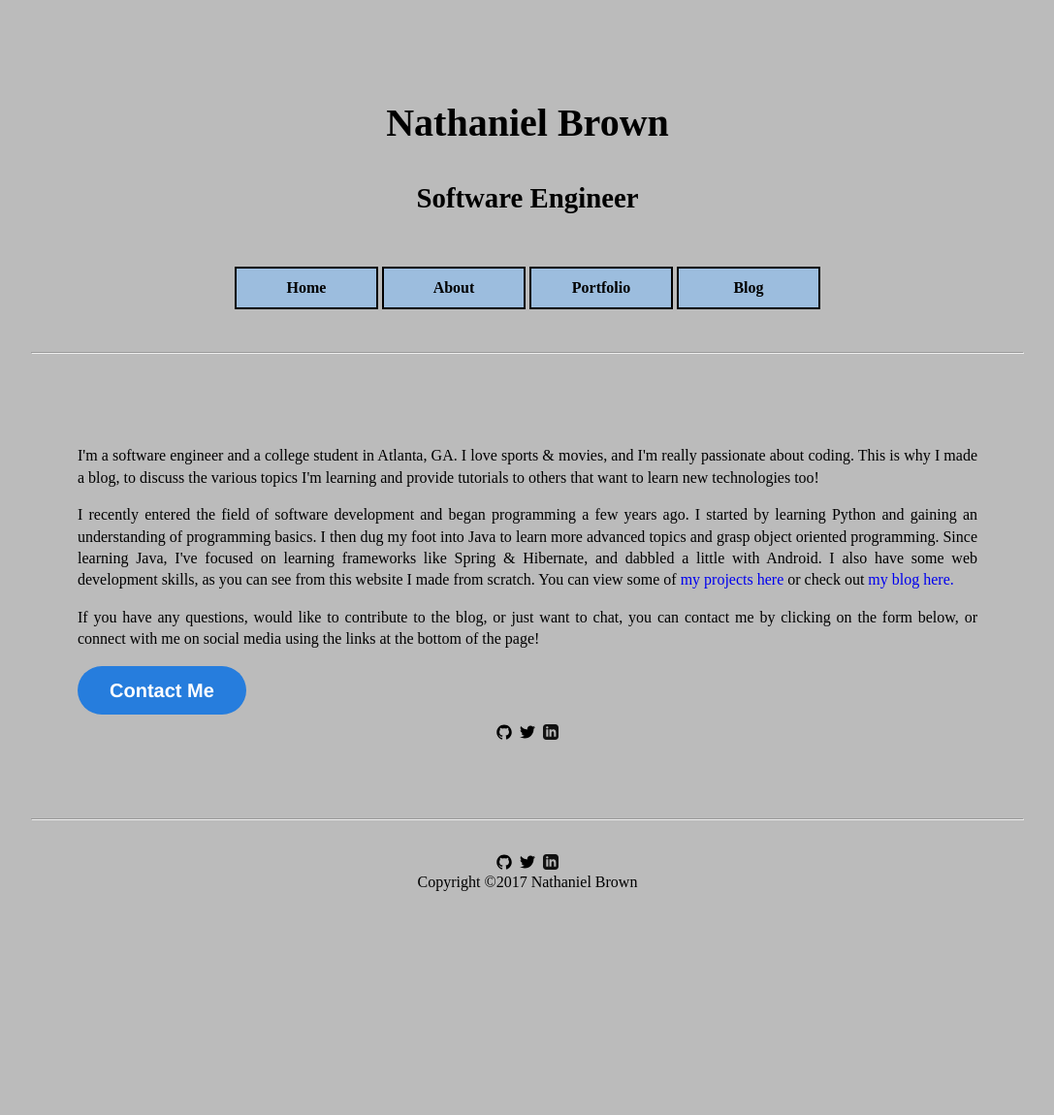
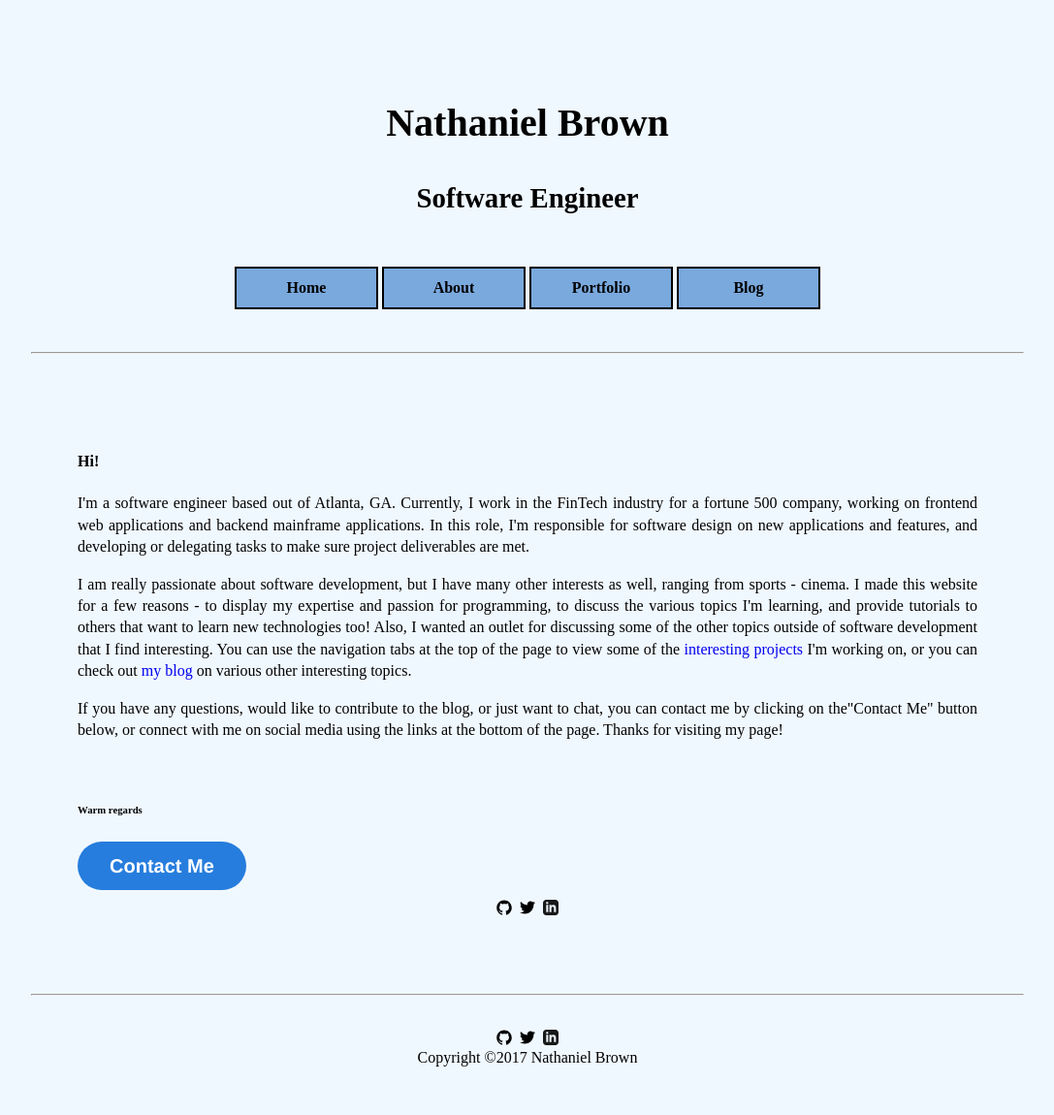
Before and after one commit to ngbrown11/ngbrown11.github.io, a Jekyll site: the page built from permalinks/about.md, in a window 1280 px wide. Shown: the whole page at 97% size, without its empty margins (96-1183 px from the left). Built offline with Jekyll 4.4.1, drawn with Linux system fonts in a browser that asks for light colours; some web fonts are replaced; before the commit the page ends 969 px from its top, so only the background shows below that.

Commit message:
about page info update (#3)

```diff
--- a/_layouts/about.html
+++ b/_layouts/about.html
@@ -15,15 +15,18 @@ layout: default
 <hr>
 <br>
 <section class="section">
+    <h4>Hi!</h4>
     <p>
-        I'm a software engineer and a college student in Atlanta, GA. I love sports &amp; movies, and I'm really passionate about coding. This is why I made a blog, to discuss the various topics I'm learning and provide tutorials to others that want to learn new technologies too!
+        I'm a software engineer based out of Atlanta, GA. Currently, I work in the FinTech industry for a fortune 500 company, working on frontend web applications and backend mainframe applications. In this role, I'm responsible for software design on new applications and features, and developing or delegating tasks to make sure project deliverables are met.
     </p>
     <p>
-        I recently entered the field of software development and began programming a few years ago. I started by learning Python and gaining an understanding of programming basics. I then dug my foot into Java to learn more advanced topics and grasp object oriented programming. Since learning Java, I've focused on learning frameworks like Spring &amp; Hibernate, and dabbled a little with Android. I also have some web development skills, as you can see from this website I made from scratch. You can view some of <a href="/projects">my projects here</a> or check out <a href="/blog">my blog here.</a>
+        I am really passionate about software development, but I have many other interests as well, ranging from sports - cinema. I made this website for a few reasons - to display my expertise and passion for programming, to discuss the various topics I'm learning, and provide tutorials to others that want to learn new technologies too! Also, I wanted an outlet for discussing some of the other topics outside of software development that I find interesting. You can use the navigation tabs at the top of the page to view some of the <a href="/projects">interesting projects</a> I'm working on, or you can check out <a href="/blog">my blog</a> on various other interesting topics.
     </p>
     <p>
-        If you have any questions, would like to contribute to the blog, or just want to chat, you can contact me by clicking on the form below, or connect with me on social media using the links at the bottom of the page!
+        If you have any questions, would like to contribute to the blog, or just want to chat, you can contact me by clicking on the"Contact Me" button below, or connect with me on social media using the links at the bottom of the page. Thanks for visiting my page!
     </p>
+    <br>
+    <h6>Warm regards</h6>
     <!-- Typeform -->
     <a class="typeform-share button" href="https://ngbrown11.typeform.com/to/O9zAFx" data-mode="popup" style="display:inline-block;text-decoration:none;background-color:#267DDD;color:white;cursor:pointer;font-family:Helvetica,Arial,sans-serif;font-size:20px;line-height:50px;text-align:center;margin:0;height:50px;padding:0px 33px;border-radius:25px;max-width:100%;white-space:nowrap;overflow:hidden;text-overflow:ellipsis;font-weight:bold;-webkit-font-smoothing:antialiased;-moz-osx-font-smoothing:grayscale;" target="_blank">Contact Me </a>
     <script> (function() { var qs,js,q,s,d=document, gi=d.getElementById, ce=d.createElement, gt=d.getElementsByTagName, id="typef_orm_share", b="https://embed.typeform.com/"; if(!gi.call(d,id)){ js=ce.call(d,"script"); js.id=id; js.src=b+"embed.js"; q=gt.call(d,"script")[0]; q.parentNode.insertBefore(js,q) } })()
--- a/assets/css/style.scss
+++ b/assets/css/style.scss
@@ -36,7 +36,7 @@ $on-phone:  500px;
 }
 
 html, body {
-    background: #bbb;
+    background: #f0f8ff;
     width: 100%;
     margin: 0px;
     padding: 0px;
@@ -130,7 +130,7 @@ a.nav {
     width: $spacing-small * 3;
     height: 40px;
     border: 2px solid black;
-    background: #9cbdde;
+    background: #7aa9de;
     font-weight: bold;
     text-decoration: none;
     text-align: center;
```
